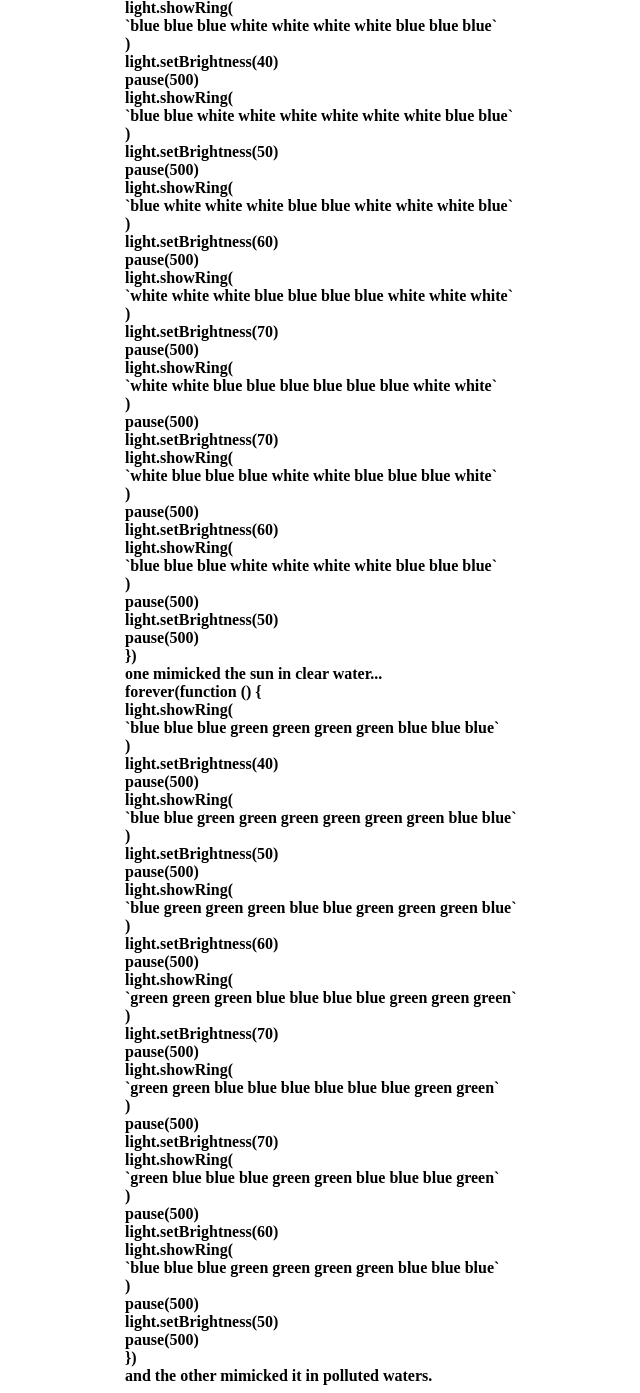
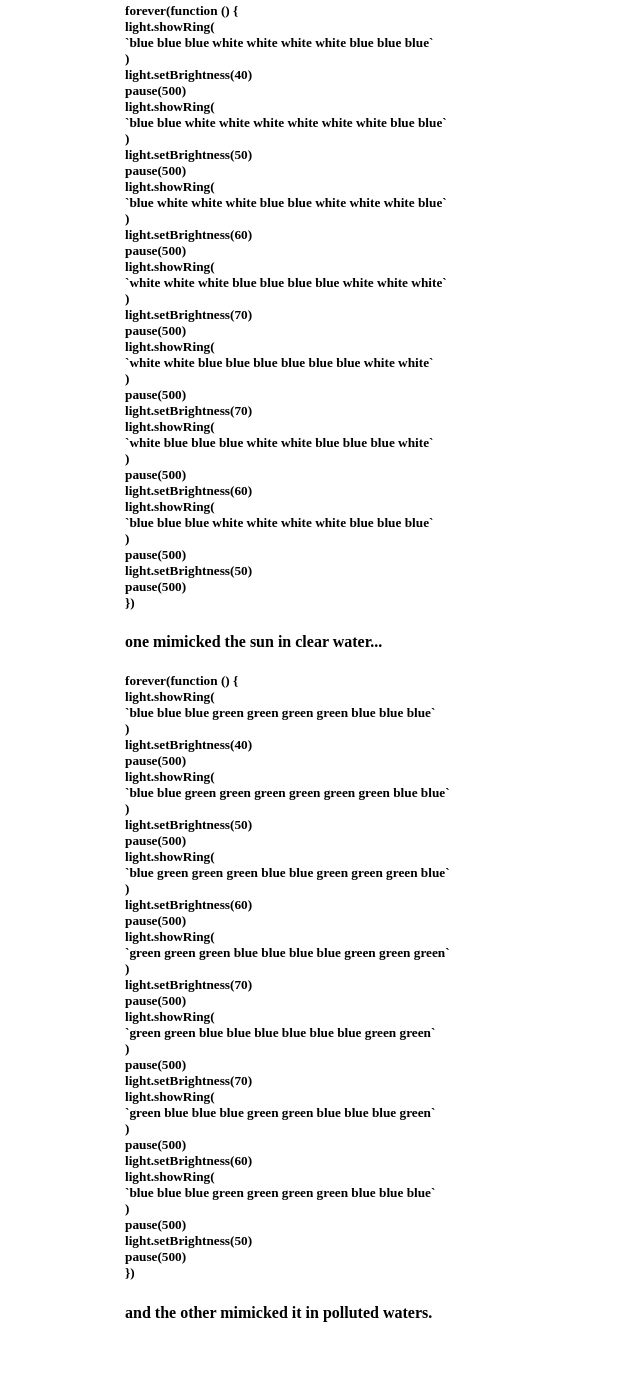
Before and after one commit to NicoleNia/Plastic-Wave-Stopmotion-Animation, a plain HTML site: page index.html in a window 1280 px wide. Shown: the part 1335-2728 px from the top of the page, without its empty margins (65-705 px from the left). After the commit the page ends 2673 px from the top, so only its background shows below. Drawn offline with Linux system fonts and the light colour scheme.

Commit message:
Update index.html

```diff
--- a/index.html
+++ b/index.html
@@ -47,9 +47,9 @@
 				</table>
 
 		<h2>Day 2</h2>
-			The second day, we worked on progamming our lighting. In my groups case, we had already decided we would be going with my idea, plastic pollution, so we needed to program something that would toggle between light, giving the illusion of waves and getting brighter systematically. So, with the help MakeCode, we created two types of code: <br>
+			<p>The second day, we worked on progamming our lighting. In my groups case, we had already decided we would be going with my idea, plastic pollution, so we needed to program something that would toggle between light, giving the illusion of waves and getting brighter systematically. So, with the help MakeCode, we created two types of code: </p>
 
-forever(function () { <br>
+<h5> forever(function () { <br>
    light.showRing( <br>
    `blue blue blue white white white white blue blue blue`<br>
    )<br>
@@ -86,11 +86,11 @@ forever(function () { <br>
    pause(500)<br>
    light.setBrightness(50)<br>
    pause(500)<br>
-})<br>
+})<br></h5>
 
-one mimicked the sun in clear water...<br>
+		<p>one mimicked the sun in clear water...</p>
 
-forever(function () {<br>
+<h5>forever(function () {<br>
    light.showRing(<br>
    `blue blue blue green green green green blue blue blue`<br>
    )<br>
@@ -127,9 +127,9 @@ forever(function () {<br>
    pause(500)<br>
    light.setBrightness(50)<br>
    pause(500)<br>
-})<br>
+})<br></h5>
 
-and the other mimicked it in polluted waters.
+		<p>and the other mimicked it in polluted waters.</p>
 
 
 
```
